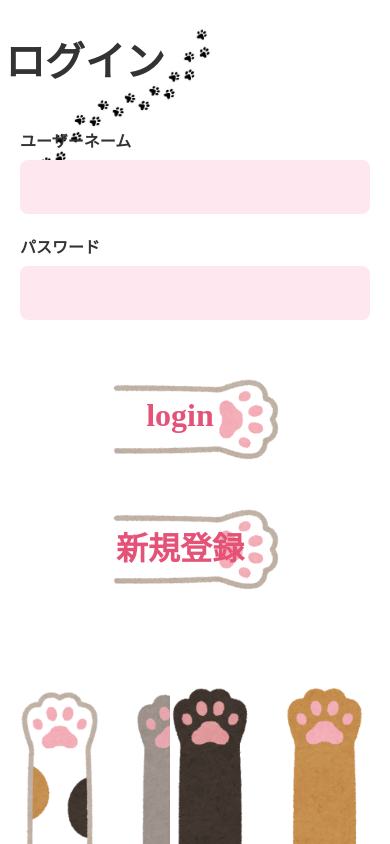
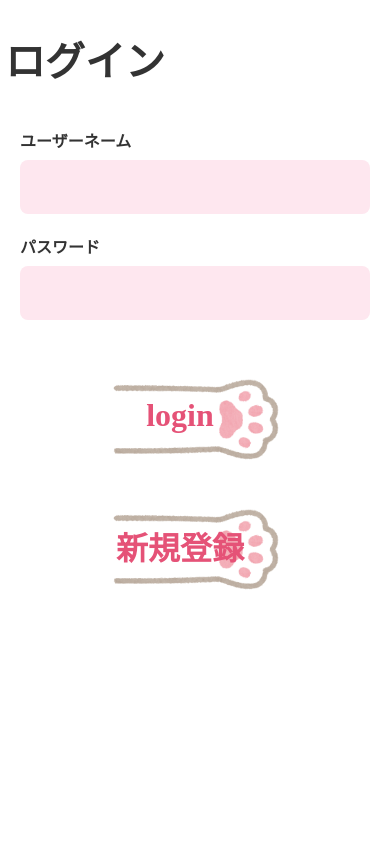
Before and after one commit to silataki/kousenkeijiban, a PHP site: page /login_input.php in a window 390 px wide. Run offline with PHP 8.4, Linux system fonts and the light colour scheme; some web fonts are replaced.

Commit message:
レスポンシブデザイン

```diff
--- a/src/main/login/login_input.php
+++ b/src/main/login/login_input.php
@@ -125,6 +125,13 @@
         .login-button:active {
             transform: translateY(2px); /* 少し下に移動 */
         }
+        /* ===== スマホ用の設定（ここから） ===== */
+        @media (max-width: 600px) {
+        /* .decorationクラスを持つ要素（装飾用の画像）を非表示にする */
+            .decoration {
+                display: none;
+            }
+        }
     </style>
 </head>
 <body>
```
